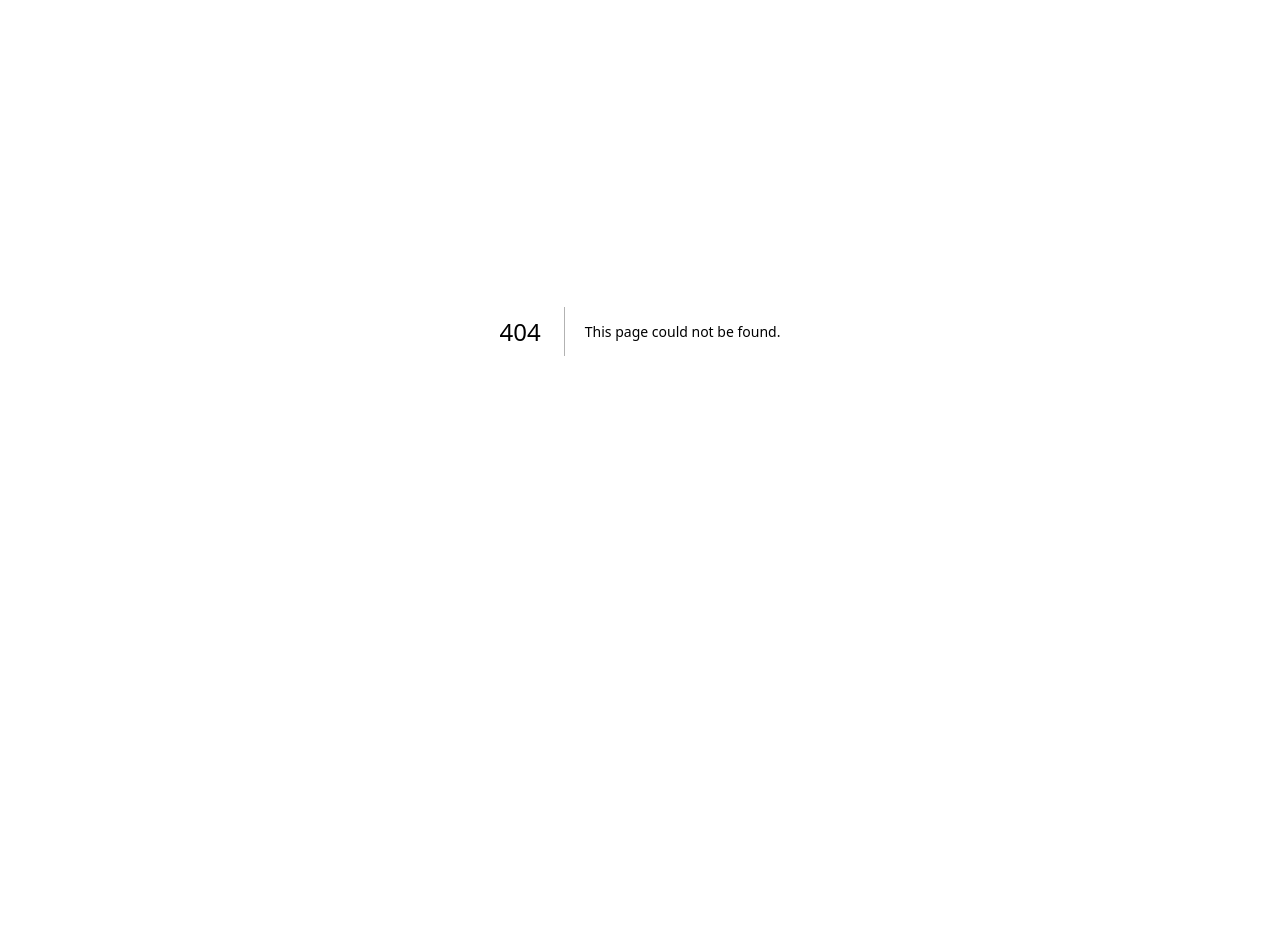
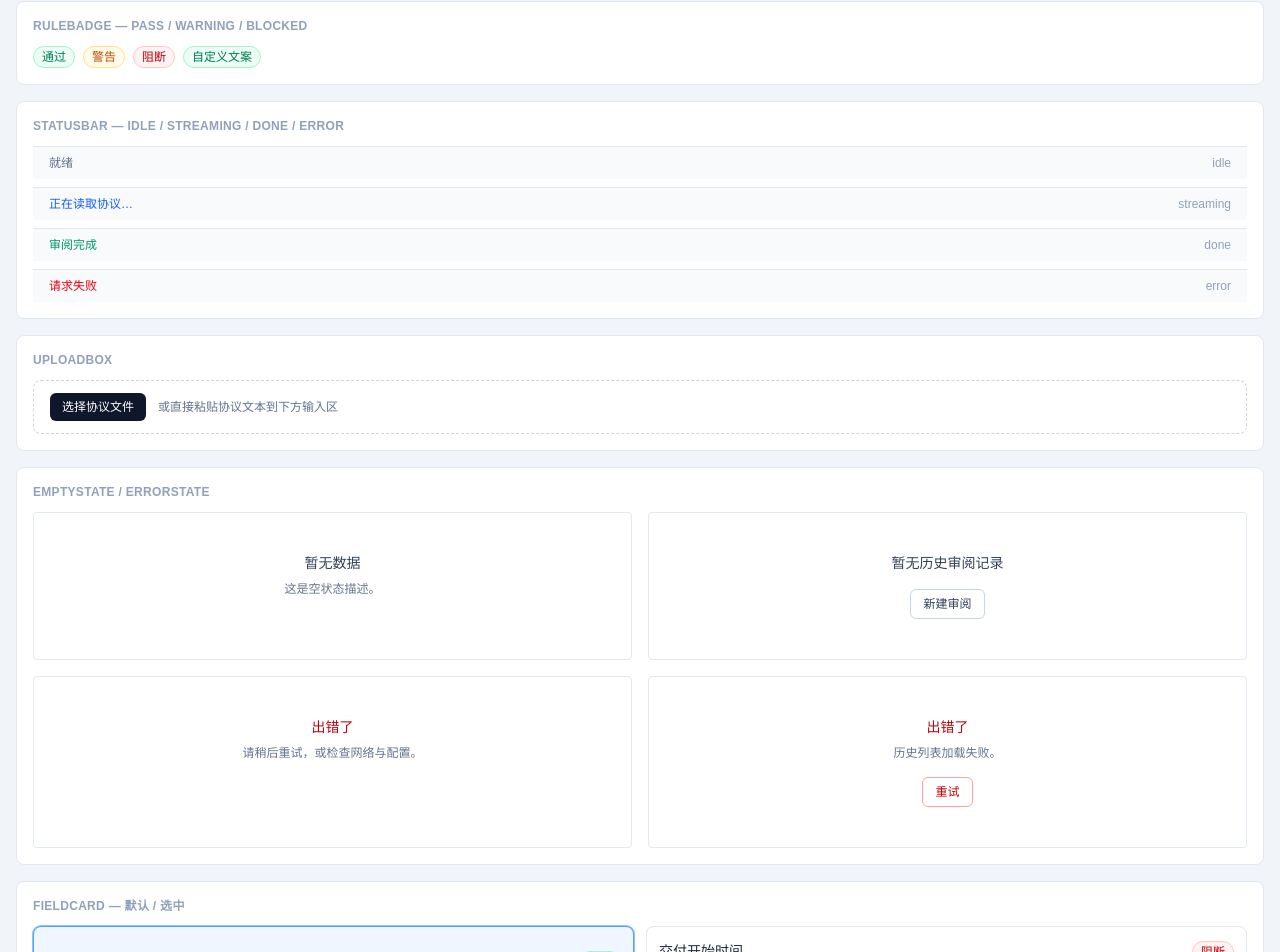
Before and after one commit to 0qmp0/contract-audit-workbench, a Next.js app: page /dev/components in a window 1280 px wide. Before the commit this address had no page. Shown: the part 69-1021 px from the top of the page. Before the commit the page ends 800 px from the top, so only its background shows below. Built offline with nearby package versions, Linux system fonts and the light colour scheme.

Commit message:
feat(dev): add component showcase route and split variants into dev/components

```diff
--- /dev/null
+++ b/app/dev/components/page.tsx
@@ -0,0 +1,103 @@
+'use client';
+
+import { useState } from 'react';
+import { AuditPanel } from '@/components/AuditPanel';
+import { ExtractionList } from '@/components/ExtractionList';
+import { FieldCard } from '@/components/FieldCard';
+import { SourcePanel } from '@/components/SourcePanel';
+import { UploadBox } from '@/components/UploadBox';
+import { RuleBadgeVariants } from '@/dev/components/RuleBadgeVariants';
+import { StateVariants } from '@/dev/components/StateVariants';
+import { StatusBarVariants } from '@/dev/components/StatusBarVariants';
+import { mockFields, mockSourceText } from '@/lib/mock-data';
+
+function Section({ title, children }: { title: string; children: React.ReactNode }) {
+  return (
+    <section className="rounded-lg border border-slate-200 bg-white p-4">
+      <h2 className="mb-3 text-xs font-semibold uppercase tracking-wide text-slate-400">{title}</h2>
+      {children}
+    </section>
+  );
+}
+
+export default function DevComponentsPage() {
+  const [selectedId, setSelectedId] = useState<string | null>(mockFields[0]?.id ?? null);
+  const selectedField = mockFields.find((field) => field.id === selectedId) ?? null;
+
+  return (
+    <div className="min-h-screen space-y-4 bg-slate-100 p-4">
+      <header>
+        <h1 className="text-sm font-semibold text-slate-800">组件集中展示页</h1>
+        <p className="mt-0.5 text-xs text-slate-500">仅开发调试用，覆盖所有组件与状态。</p>
+      </header>
+
+      <Section title="RuleBadge — pass / warning / blocked">
+        <RuleBadgeVariants />
+      </Section>
+
+      <Section title="StatusBar — idle / streaming / done / error">
+        <StatusBarVariants />
+      </Section>
+
+      <Section title="UploadBox">
+        <UploadBox onFileSelect={(file) => console.log('dev page file:', file.name)} />
+      </Section>
+
+      <Section title="EmptyState / ErrorState">
+        <StateVariants />
+      </Section>
+
+      <Section title="FieldCard — 默认 / 选中">
+        <div className="grid gap-3 md:grid-cols-2">
+          {mockFields.map((field) => (
+            <FieldCard
+              key={field.id}
+              field={field}
+              isSelected={field.id === selectedId}
+              onSelect={setSelectedId}
+            />
+          ))}
+        </div>
+      </Section>
+
+      <Section title="ExtractionList — 有数据 / 空">
+        <div className="grid gap-4 md:grid-cols-2">
+          <div className="h-64 overflow-hidden rounded border border-slate-200">
+            <ExtractionList fields={mockFields} selectedId={selectedId} onSelect={setSelectedId} />
+          </div>
+          <div className="h-64 overflow-hidden rounded border border-slate-200">
+            <ExtractionList fields={[]} selectedId={null} onSelect={setSelectedId} />
+          </div>
+        </div>
+      </Section>
+
+      <Section title="SourcePanel — 有高亮 / 无高亮 / 空原文">
+        <div className="grid gap-4 md:grid-cols-3">
+          <div className="h-48 overflow-hidden rounded border border-slate-200">
+            <SourcePanel
+              sourceText={mockSourceText}
+              activeSourceRef={selectedField?.sourceRef ?? null}
+            />
+          </div>
+          <div className="h-48 overflow-hidden rounded border border-slate-200">
+            <SourcePanel sourceText={mockSourceText} activeSourceRef={null} />
+          </div>
+          <div className="h-48 overflow-hidden rounded border border-slate-200">
+            <SourcePanel sourceText="" />
+          </div>
+        </div>
+      </Section>
+
+      <Section title="AuditPanel — 选中字段 / 未选中">
+        <div className="grid gap-4 md:grid-cols-2">
+          <div className="h-64 overflow-hidden rounded border border-slate-200">
+            <AuditPanel field={selectedField} />
+          </div>
+          <div className="h-64 overflow-hidden rounded border border-slate-200">
+            <AuditPanel field={null} />
+          </div>
+        </div>
+      </Section>
+    </div>
+  );
+}
--- /dev/null
+++ b/dev/components/RuleBadgeVariants.tsx
@@ -0,0 +1,14 @@
+'use client';
+
+import { RuleBadge } from '@/components/RuleBadge';
+
+export function RuleBadgeVariants() {
+  return (
+    <div className="flex flex-wrap gap-2">
+      <RuleBadge level="pass" />
+      <RuleBadge level="warning" />
+      <RuleBadge level="blocked" />
+      <RuleBadge level="pass" label="自定义文案" />
+    </div>
+  );
+}
--- /dev/null
+++ b/dev/components/StateVariants.tsx
@@ -0,0 +1,28 @@
+
+'use client';
+
+import { EmptyState } from '@/components/EmptyState';
+import { ErrorState } from '@/components/ErrorState';
+
+export function StateVariants() {
+  return (
+    <div className="grid gap-4 md:grid-cols-2">
+      <div className="rounded border border-slate-200">
+        <EmptyState title="暂无数据" description="这是空状态描述。" />
+      </div>
+      <div className="rounded border border-slate-200">
+        <EmptyState
+          title="暂无历史审阅记录"
+          actionLabel="新建审阅"
+          onAction={() => console.log('new audit')}
+        />
+      </div>
+      <div className="rounded border border-slate-200">
+        <ErrorState />
+      </div>
+      <div className="rounded border border-slate-200">
+        <ErrorState message="历史列表加载失败。" onRetry={() => console.log('retry')} />
+      </div>
+    </div>
+  );
+}
--- /dev/null
+++ b/dev/components/StatusBarVariants.tsx
@@ -0,0 +1,14 @@
+'use client';
+
+import { StatusBar } from '@/components/StatusBar';
+
+export function StatusBarVariants() {
+  return (
+    <div className="space-y-2">
+      <StatusBar status="就绪" tone="idle" detail="idle" />
+      <StatusBar status="正在读取协议…" tone="streaming" detail="streaming" />
+      <StatusBar status="审阅完成" tone="done" detail="done" />
+      <StatusBar status="请求失败" tone="error" detail="error" />
+    </div>
+  );
+}
```
Also changed, not shown: 1 other file (tests, documents, lock files or other folders).
